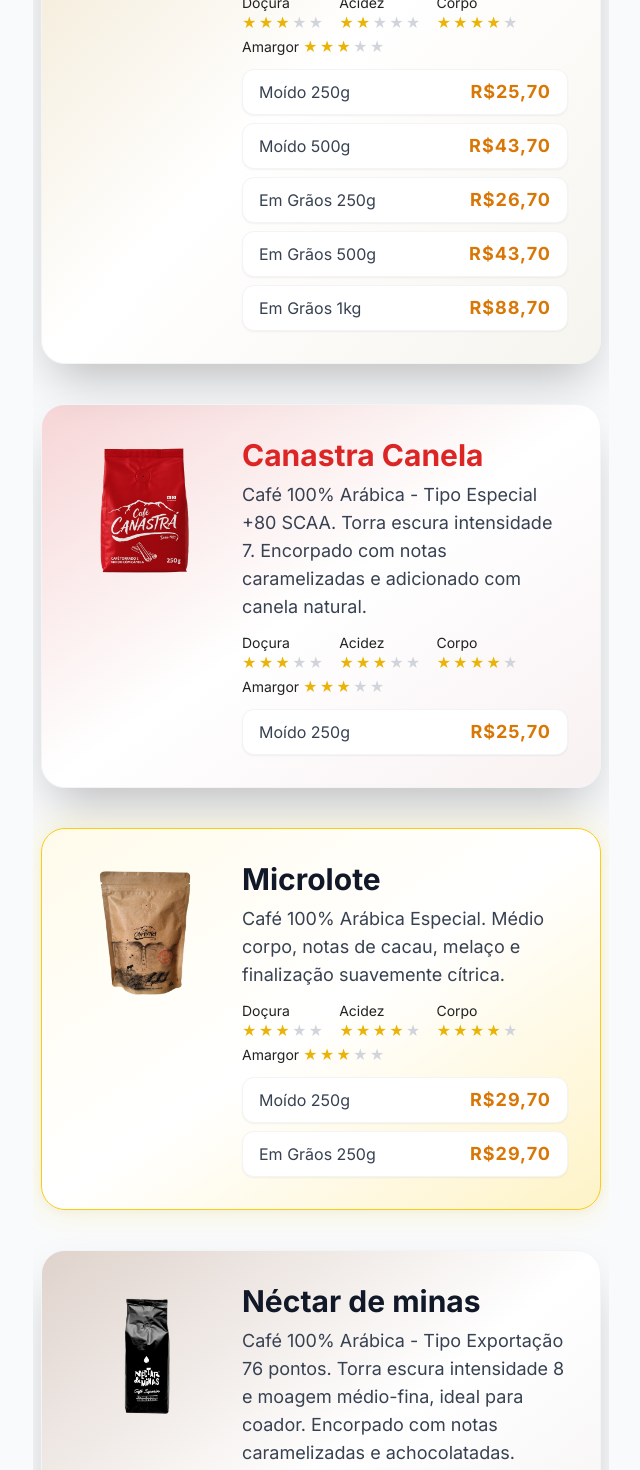
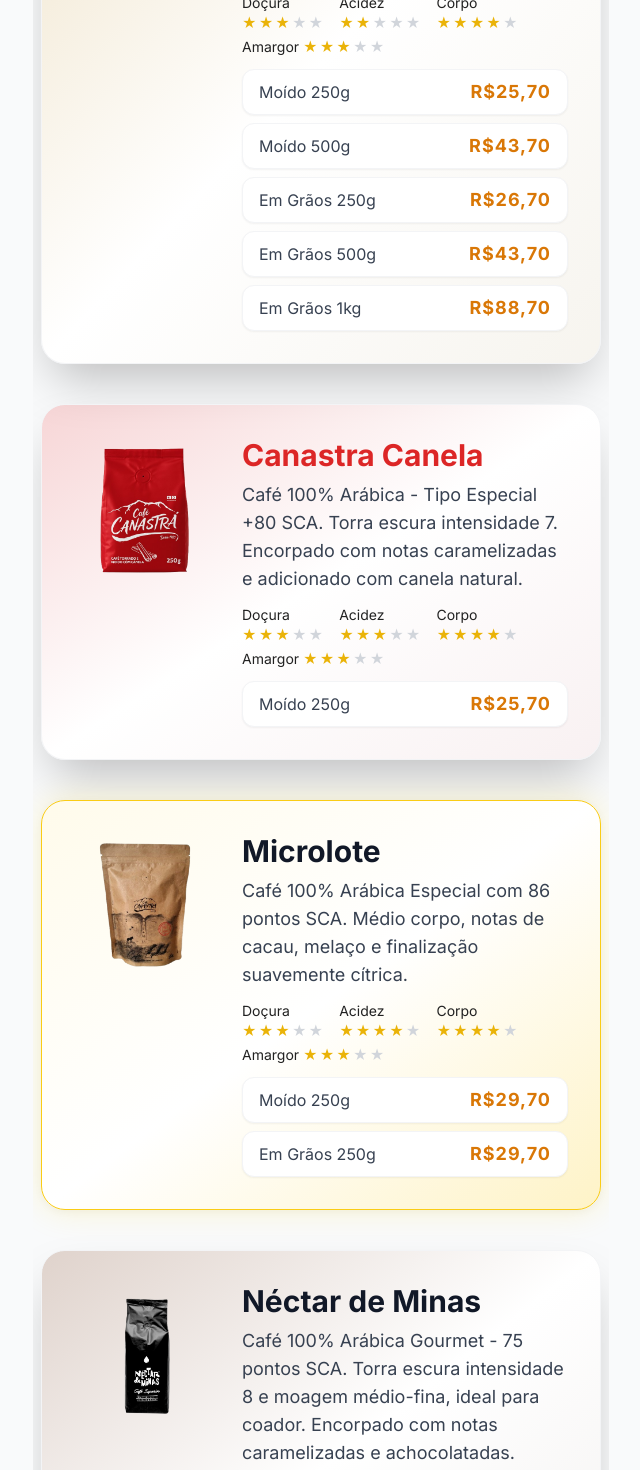
Before and after one commit to Kmzf777/tabela-atacado-cafe-canastra, a Next.js app: page / in a window 1280 px wide. Shown: the part 1330-2800 px from the top of the page, without its empty margins (319-959 px from the left). Built offline with nearby package versions, Linux system fonts and the light colour scheme.

Commit message:
Atualizações finais: correções de texto, imagens e seção de depoimentos comentada

```diff
--- a/app/page.tsx
+++ b/app/page.tsx
@@ -6,7 +6,7 @@
 const pacotes = [
   {
     nome: "Canastra Clássico",
-    descricao: "Café 100% Arábica - Tipo Especial +80 SCAA. Torra escura intensidade 8 e moagem médio-fina, ideal para coador. Encorpado com notas caramelizadas e achocolatadas.",
+    descricao: "Café 100% Arábica - Tipo Especial +80 SCA. Torra escura intensidade 8 e moagem médio-fina, ideal para coador. Encorpado com notas caramelizadas e achocolatadas.",
     imagem: "/cafe-classico.png",
     notas: { docura: 3, acidez: 3, corpo: 5, amargor: 4 },
     opcoes: [
@@ -19,7 +19,7 @@
   },
   {
     nome: "Canastra Suave",
-    descricao: "Café 100% Arábica - Tipo Especial +80 SCAA. Torra média intensidade 7 e moagem médio-fina, ideal para coador. Encorpado com notas achocolatadas e finalização cítrica.",
+    descricao: "Café 100% Arábica - Tipo Especial +80 SCA. Torra média intensidade 7 e moagem médio-fina, ideal para coador. Encorpado com notas achocolatadas e finalização cítrica.",
     imagem: "/cafe-suave.png",
     notas: { docura: 3, acidez: 2, corpo: 4, amargor: 3 },
     opcoes: [
@@ -32,7 +32,7 @@
   },
   {
     nome: "Canastra Canela",
-    descricao: "Café 100% Arábica - Tipo Especial +80 SCAA. Torra escura intensidade 7. Encorpado com notas caramelizadas e adicionado com canela natural.",
+    descricao: "Café 100% Arábica - Tipo Especial +80 SCA. Torra escura intensidade 7. Encorpado com notas caramelizadas e adicionado com canela natural.",
     imagem: "/cafe-canela.png",
     notas: { docura: 3, acidez: 3, corpo: 4, amargor: 3 },
     opcoes: [
@@ -42,7 +42,7 @@
   // Agora os especiais
   {
     nome: "Microlote",
-    descricao: "Café 100% Arábica Especial. Médio corpo, notas de cacau, melaço e finalização suavemente cítrica.",
+    descricao: "Café 100% Arábica Especial com 86 pontos SCA. Médio corpo, notas de cacau, melaço e finalização suavemente cítrica.",
     imagem: "/microlote-png.png",
     notas: { docura: 3, acidez: 4, corpo: 4, amargor: 3 },
     opcoes: [
@@ -51,8 +51,8 @@
     ],
   },
   {
-    nome: "Néctar de minas",
-    descricao: "Café 100% Arábica - Tipo Exportação 76 pontos. Torra escura intensidade 8 e moagem médio-fina, ideal para coador. Encorpado com notas caramelizadas e achocolatadas.",
+    nome: "Néctar de Minas",
+    descricao: "Café 100% Arábica Gourmet - 75 pontos SCA. Torra escura intensidade 8 e moagem médio-fina, ideal para coador. Encorpado com notas caramelizadas e achocolatadas.",
     imagem: "/nectar-de-minas.png",
     notas: { docura: 2, acidez: 3, corpo: 5, amargor: 5 },
     opcoes: [
@@ -70,7 +70,7 @@
     produtos: [
       {
         nome: "Drip Coffee Canastra Suave",
-        descricao: "Café 100% Arábica - Tipo Especial +80 SCAA em sachês individuais. Torra média intensidade 7 e moagem médio-fina. Encorpado com notas achocolatadas e finalização cítrica.",
+        descricao: "Café 100% Arábica - Tipo Especial +80 SCA em sachês individuais. Torra média intensidade 7 e moagem médio-fina. Encorpado com notas achocolatadas e finalização cítrica.",
         imagem: "/drip-coffee.png",
         notas: { docura: 3, acidez: 3, corpo: 4, amargor: 3 },
         opcoes: [
@@ -79,8 +79,8 @@
       },
       {
         nome: "Cápsula Canastra Clássico",
-        descricao: "Café 100% Arábica - Tipo Especial +80 SCAA em cápsulas e compatível com sistema Nespresso. Torra escura intensidade 8 e moagem médio-fina. Encorpado com notas caramelizadas e achocolatadas.",
-        imagem: "/capsula.png",
+        descricao: "Café 100% Arábica - Tipo Especial +80 SCA em cápsulas e compatível com sistema Nespresso. Torra escura intensidade 8 e moagem médio-fina. Encorpado com notas caramelizadas e achocolatadas.",
+        imagem: "/capsula-classico-canastra.png",
         notas: { docura: 3, acidez: 3, corpo: 4, amargor: 4 },
         opcoes: [
           { tipo: "Display (10 unid. de cápsulas)", preco: "R$17,70" },
@@ -88,8 +88,8 @@
       },
       {
         nome: "Cápsula Canastra Canela",
-        descricao: "Café 100% Arábica - Tipo Especial +80 SCAA em cápsulas e compatível com sistema Nespresso. Torra escura intensidade 7. Encorpado com notas caramelizadas e adicionado com canela natural.",
-        imagem: "/capsula-canastra-canela.png",
+        descricao: "Café 100% Arábica - Tipo Especial +80 SCA em cápsulas e compatível com sistema Nespresso. Torra escura intensidade 7. Encorpado com notas caramelizadas e adicionado com canela natural.",
+        imagem: "/capsula-canela-canastra.png",
         notas: { docura: 3, acidez: 3, corpo: 4, amargor: 3 },
         opcoes: [
           { tipo: "Display (10 unid. de cápsulas)", preco: "R$17,70" },
@@ -240,7 +240,11 @@
         <div className="flex flex-col gap-2 md:gap-3 w-full">
           <div className="flex items-center gap-2 md:gap-3 bg-white rounded-xl px-2.5 py-2 md:px-4 md:py-3 shadow-sm font-sans w-full">
             <FaCheckCircle className="text-green-500 text-lg md:text-xl" />
-            <span className="text-sm md:text-base break-words">Café 100% arábica, da Serra da Canastra</span>
+            <span className="text-sm md:text-base break-words">Café 100% arábica especial, da Serra da Canastra</span>
+          </div>
+          <div className="flex items-center gap-2 md:gap-3 bg-white rounded-xl px-2.5 py-2 md:px-4 md:py-3 shadow-sm font-sans w-full">
+            <FaCheckCircle className="text-green-500 text-lg md:text-xl" />
+            <span className="text-sm md:text-base break-words">Logística rápida e eficiente</span>
           </div>
           <div className="flex items-center gap-2 md:gap-3 bg-white rounded-xl px-2.5 py-2 md:px-4 md:py-3 shadow-sm font-sans w-full">
             <FaCheckCircle className="text-green-500 text-lg md:text-xl" />
@@ -252,13 +256,13 @@
           </div>
         </div>
       </section>
-      {/* Depoimentos */}
+      {/* Depoimentos - Comentado para uso futuro */}
+      {/*
       <section className="mb-8 md:mb-10 font-sans w-full">
         <h2 className="text-2xl md:text-4xl font-extrabold text-center mb-6 md:mb-10 break-words w-full">
           Histórias de <span className="text-amber-500">sucesso real</span>
         </h2>
         <div className="flex flex-col gap-4 md:flex-row md:gap-6 justify-center items-stretch w-full">
-          {/* Depoimento 1 */}
           <div className="bg-orange-50 rounded-2xl shadow-md p-4 md:p-6 flex-1 min-w-0 w-full mx-auto flex flex-col justify-between">
             <div className="flex items-center mb-2">
               {[...Array(5)].map((_, i) => (
@@ -268,7 +272,6 @@
             <p className="text-gray-800 mb-3 md:mb-4 text-sm md:text-base break-words">"Nossos clientes notaram a diferença imediatamente. O aroma é incrível e as vendas aumentaram bastante."</p>
             <span className="font-bold text-gray-900 text-sm md:text-base break-words">Brainer – Goiânia/GO</span>
           </div>
-          {/* Depoimento 2 */}
           <div className="bg-orange-50 rounded-2xl shadow-md p-4 md:p-6 flex-1 min-w-0 w-full mx-auto flex flex-col justify-between">
             <div className="flex items-center mb-2">
               {[...Array(5)].map((_, i) => (
@@ -278,7 +281,6 @@
             <p className="text-gray-800 mb-3 md:mb-4 text-sm md:text-base break-words">"O café gira rápido e os clientes sempre elogiam. Fomos aumentando a linha de produtos e agora dispomos dela completa, foi um sucesso."</p>
             <span className="font-bold text-gray-900 text-sm md:text-base break-words">Petterson Amorin – Frederico Westphalen/RS</span>
           </div>
-          {/* Depoimento 3 */}
           <div className="bg-orange-50 rounded-2xl shadow-md p-4 md:p-6 flex-1 min-w-0 w-full mx-auto flex flex-col justify-between">
             <div className="flex items-center mb-2">
               {[...Array(5)].map((_, i) => (
@@ -290,6 +292,7 @@
           </div>
         </div>
       </section>
+      */}
       {/* Call to Action */}
       <section className="mb-8 md:mb-10 font-sans w-full">
         <div className="rounded-2xl bg-gradient-to-br from-amber-400 to-amber-600 p-4 md:p-6 flex flex-col items-center shadow-lg font-sans w-full">
```
Also changed, not shown: public/capsula-canela-canastra.png (added), public/capsula-classico-canastra.png (added).
